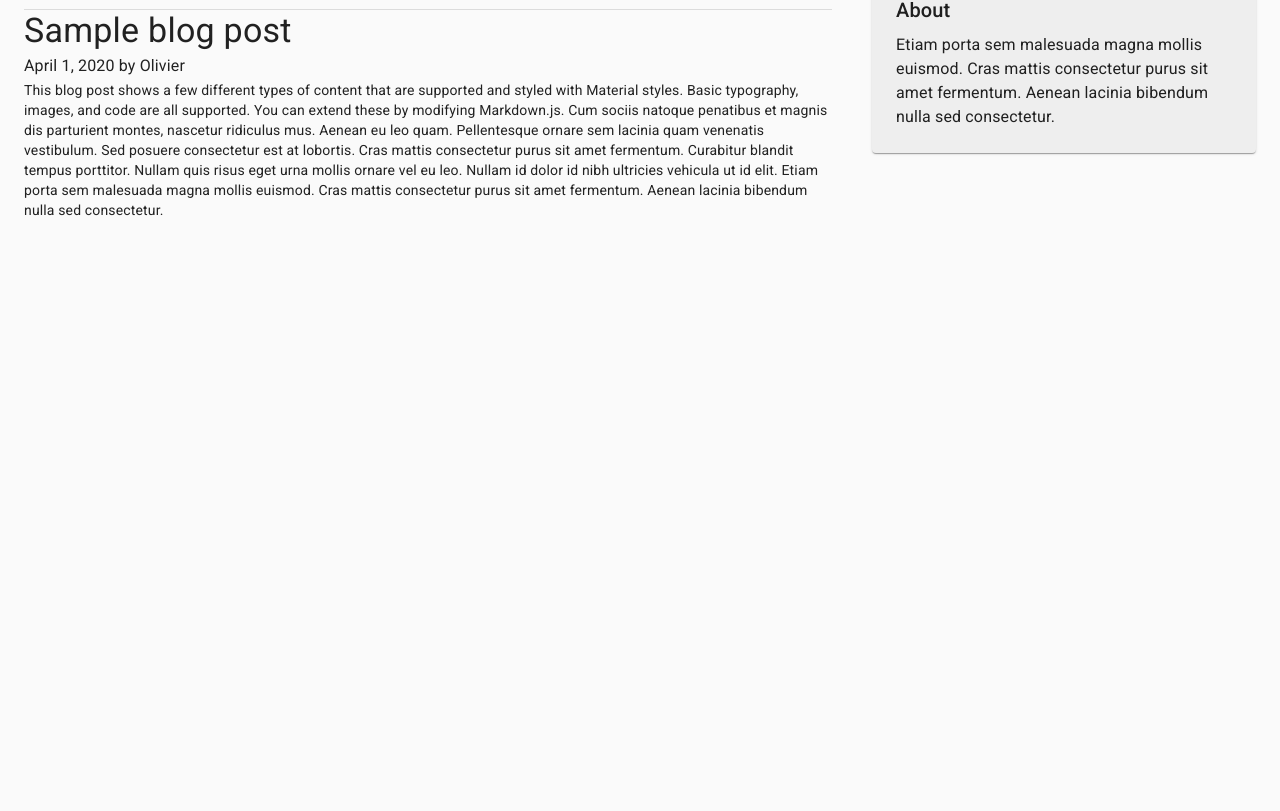
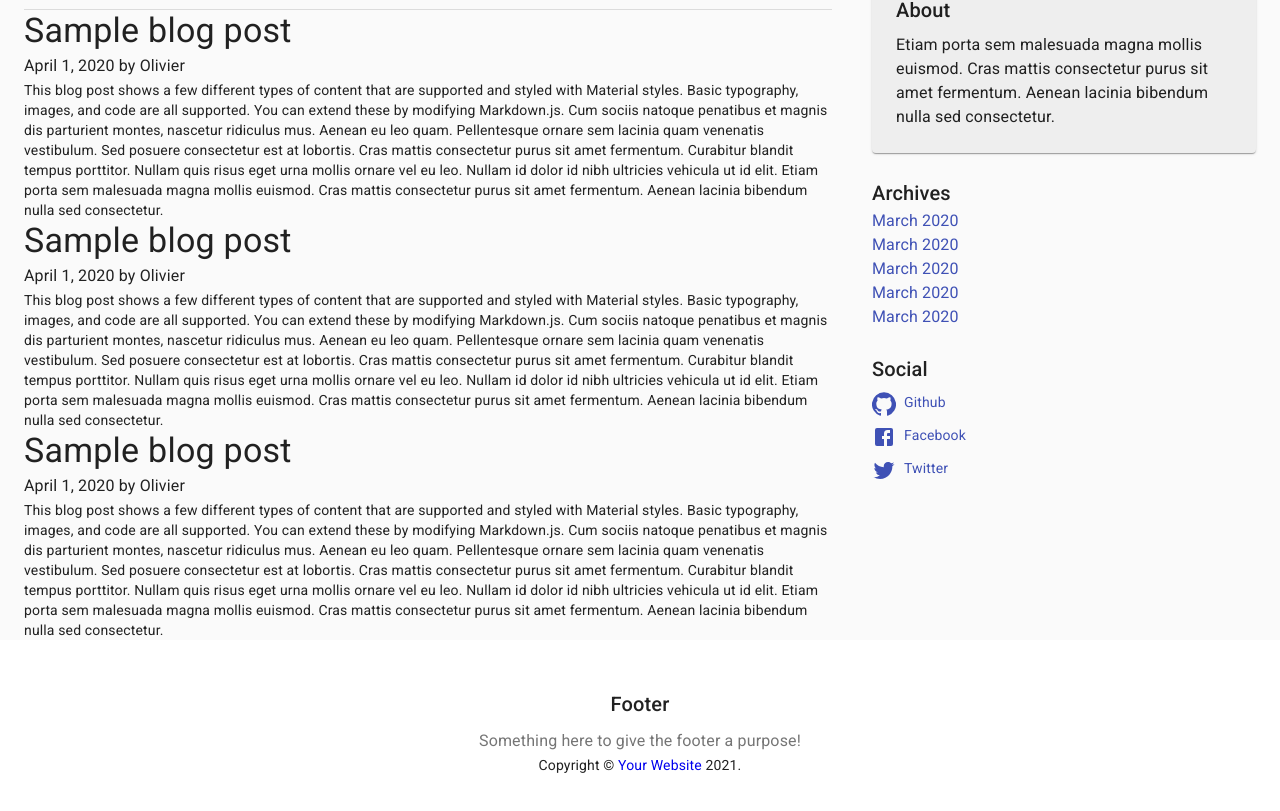
Before and after one commit to jenniekibiri/MaterialUiinterface, a React (Create React App) app: page / in a window 1280 px wide. Shown: the part 751-1562 px from the top of the page. Before the commit the page ends 991 px from the top, so only its background shows below. Built offline with nearby package versions, Linux system fonts and the light colour scheme.

Commit message:
add few components

```diff
--- a/src/App.js
+++ b/src/App.js
@@ -35,8 +35,8 @@ function App() {
         </main>
 
 
-
       </Container>
+      <Footer/>
     </React.Fragment>
   );
 }
--- a/src/components/Footer.js
+++ b/src/components/Footer.js
@@ -21,9 +21,8 @@ function Copyright() {
 
 const useStyles = makeStyles((theme) => ({
   footer: {
-    // backgroundColor: theme.palette.background.paper,
-    backgroundColor: 'black',
-    color:'white',
+    backgroundColor: theme.palette.background.paper,
+
     // marginTop: theme.spacing(8),
     padding: theme.spacing(6, 0),
   },
--- a/src/components/Main.js
+++ b/src/components/Main.js
@@ -22,6 +22,28 @@ Curabitur blandit tempus porttitor. Nullam quis risus eget urna mollis ornare ve
 
 Etiam porta sem malesuada magna mollis euismod. Cras mattis consectetur purus sit amet fermentum. Aenean lacinia bibendum nulla sed consectetur.
            </main>
+             <main>
+               <Typography variant="h4" >Sample blog post</Typography>
+                 <Typography variant='subtitle1'>April 1, 2020 by Olivier</Typography>
+               This blog post shows a few different types of content that are supported and styled with Material styles. Basic typography, images, and code are all supported. You can extend these by modifying Markdown.js.
+
+Cum sociis natoque penatibus et magnis dis parturient montes, nascetur ridiculus mus. Aenean eu leo quam. Pellentesque ornare sem lacinia quam venenatis vestibulum. Sed posuere consectetur est at lobortis. Cras mattis consectetur purus sit amet fermentum.
+
+Curabitur blandit tempus porttitor. Nullam quis risus eget urna mollis ornare vel eu leo. Nullam id dolor id nibh ultricies vehicula ut id elit.
+
+Etiam porta sem malesuada magna mollis euismod. Cras mattis consectetur purus sit amet fermentum. Aenean lacinia bibendum nulla sed consectetur.
+           </main>
+             <main>
+               <Typography variant="h4" >Sample blog post</Typography>
+                 <Typography variant='subtitle1'>April 1, 2020 by Olivier</Typography>
+               This blog post shows a few different types of content that are supported and styled with Material styles. Basic typography, images, and code are all supported. You can extend these by modifying Markdown.js.
+
+Cum sociis natoque penatibus et magnis dis parturient montes, nascetur ridiculus mus. Aenean eu leo quam. Pellentesque ornare sem lacinia quam venenatis vestibulum. Sed posuere consectetur est at lobortis. Cras mattis consectetur purus sit amet fermentum.
+
+Curabitur blandit tempus porttitor. Nullam quis risus eget urna mollis ornare vel eu leo. Nullam id dolor id nibh ultricies vehicula ut id elit.
+
+Etiam porta sem malesuada magna mollis euismod. Cras mattis consectetur purus sit amet fermentum. Aenean lacinia bibendum nulla sed consectetur.
+           </main>
           </Grid>
 
     )
--- a/src/components/Sidebar.js
+++ b/src/components/Sidebar.js
@@ -1,8 +1,10 @@
 
 import React from 'react'
 import { makeStyles } from "@material-ui/core/styles";
-import { Grid,Paper,Typography } from '@material-ui/core'
-
+import { Grid,Paper,Typography,Link } from '@material-ui/core'
+import GitHubIcon from '@material-ui/icons/GitHub';
+import FacebookIcon from '@material-ui/icons/Facebook';
+import TwitterIcon from '@material-ui/icons/Twitter'
   const useStyles = makeStyles((theme) => ({
 sidebarSection: {
     marginTop: theme.spacing(3),
@@ -22,6 +24,35 @@ export const Sidebar = () => {
         </Typography>
         <Typography>Etiam porta sem malesuada magna mollis euismod. Cras mattis consectetur purus sit amet fermentum. Aenean lacinia bibendum nulla sed consectetur.</Typography>
 </Paper>
+<Typography  variant="h6" className={classes.sidebarSection}>Archives</Typography>
+<Link display='block'  variant="body1" href='#'>March 2020</Link>
+<Link display='block'  variant="body1" href='#'>March 2020</Link>
+<Link display='block'  variant="body1" href='#'>March 2020</Link>
+<Link display='block'  variant="body1" href='#'>March 2020</Link>
+<Link display='block' variant="body1" href='#'>March 2020</Link>
+ <Typography variant="h6" gutterBottom className={classes.sidebarSection}>
+        Social
+      </Typography>
+
+       <Link>
+      <Grid spacing={1} direction="row" align='center' container>
+<Grid item><GitHubIcon/></Grid>
+<Grid item>Github</Grid>
+      </Grid>
+      </Link>
+
+      <Link>
+      <Grid spacing={1} direction="row" align='center' container>
+<Grid item><FacebookIcon/></Grid>
+<Grid item>Facebook</Grid>
+      </Grid>
+      </Link>
+      <Link>
+      <Grid spacing={1} direction="row" align='center' container>
+<Grid item><TwitterIcon/></Grid>
+<Grid item>Twitter</Grid>
+      </Grid>
+      </Link>
        </Grid>
     )
 }
```
